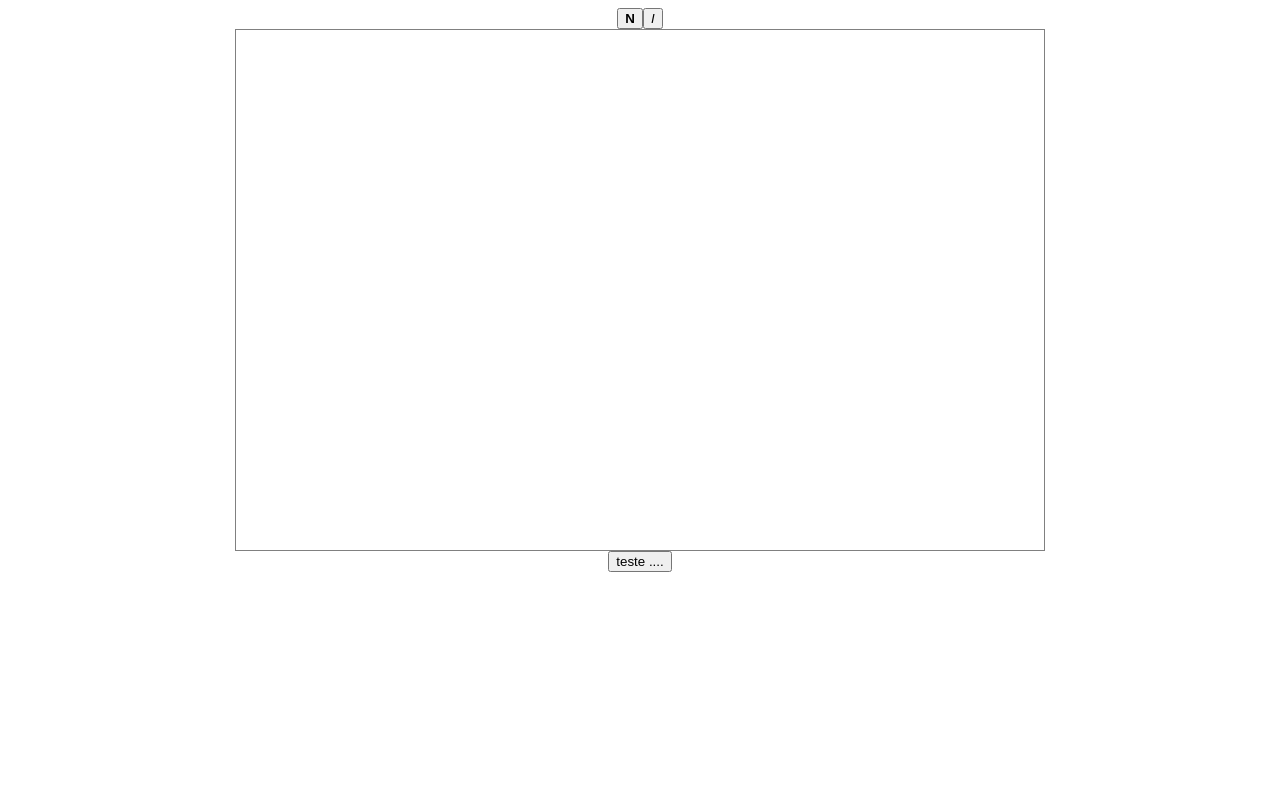
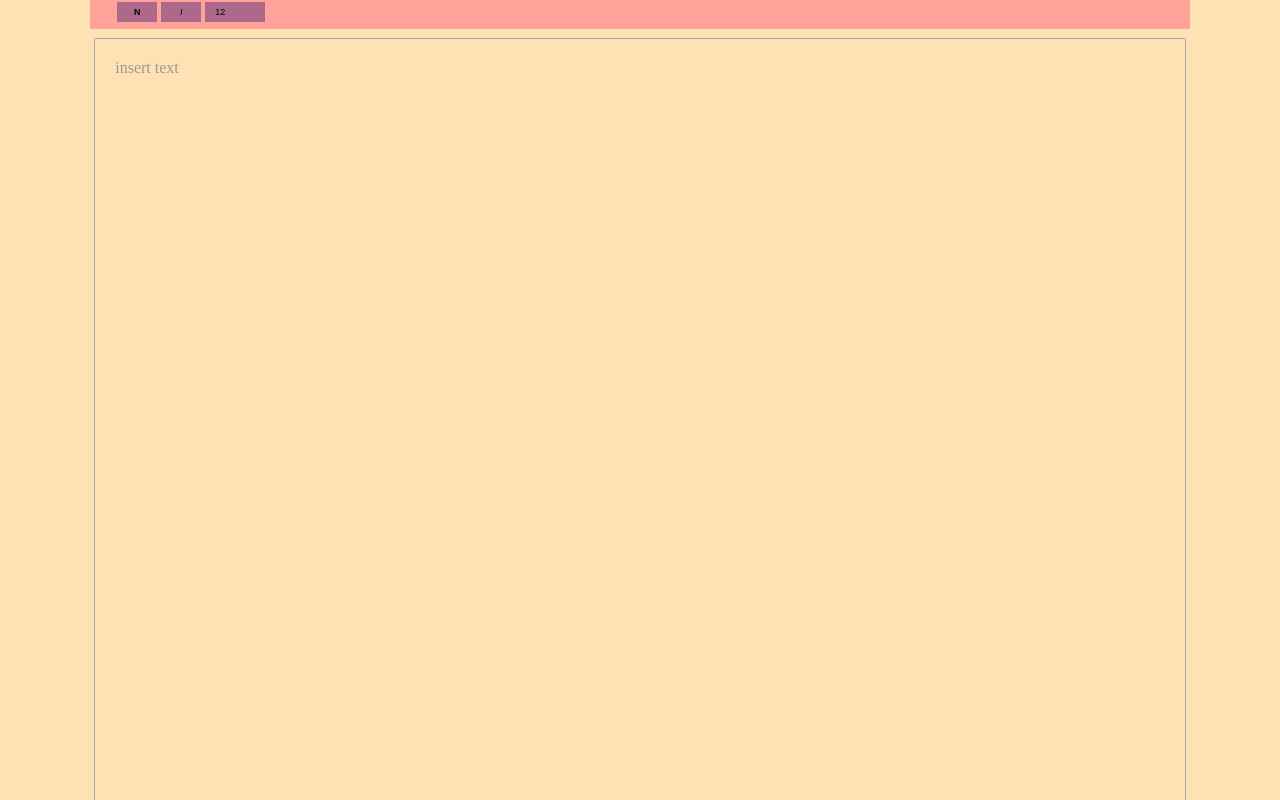
Before and after one commit to jecrs687/rich-text-editor, a React (Create React App) app: page / in a window 1280 px wide. Shown: the top 800 px of the page. Built offline with nearby package versions, Linux system fonts and the light colour scheme.

Commit message:
design update

```diff
--- a/src/App.css
+++ b/src/App.css
@@ -1,3 +1,18 @@
+
+:root::-webkit-scrollbar{
+  width: 0.4rem;
+}
+
+:root::-webkit-scrollbar-thumb{
+  background-color:#562349;
+}
+:root::-webkit-scrollbar-track{
+  background-color: #ad6989;
+}
+:root{
+  background-color: #fee2b3;
+
+}
 .App{
   display: flex;
   align-items: center;
@@ -5,8 +20,95 @@
   flex-direction: column;
 }
 .box-text{
-  height: 60vh;
-  width: 60vw;
-  border: gray 0.6px solid;
+  outline: none;
+  height: 280vh;
+  color:#999;
+  width: 82vw;
+  margin-top: 30px;
+  border: #aaa 0.5px solid;
+  border-radius: 2px;
   padding: 20px;
 }
+.box-text[placeholder]:empty:before {
+  content: attr(placeholder);
+  color: #999;
+}
+
+.top{
+  position: absolute;
+  background-color: #ffa299;
+  width: 82vw;
+  top:-5px;
+  transition-duration: 500ms;
+  padding: 5px;
+  padding-left: 25px;
+  padding-right: 25px;
+
+}
+.top:hover{
+
+  top:0;
+  transition-duration: 500ms;
+
+}
+.top button{
+  outline: none;
+  background-color:#ad6989;
+  border: 0.5px;
+  margin: 2px;
+  padding: 5px;
+  align-items: center;
+  justify-content: center;
+  padding-left: 10px;
+  padding-right: 10px;
+  min-width: 40px;
+  font-size: xx-small;
+  transition-duration: 500ms;
+}
+.top:hover button{
+  background-color:#ad6989;
+  border: 0.5px;
+  margin: 2px;
+  padding: 5px;
+  padding-left: 10px;
+  padding-right: 10px;
+  min-width: 40px;
+  font-size: larger;
+  transition-duration: 500ms;
+}
+
+.top:hover button:hover{
+  background-color:#562349;
+  cursor: pointer;
+}
+.top:hover button:active{
+  margin:1px solid #562349;
+}
+.top input{
+  outline: none;
+  background-color:#ad6989;
+  border: 0.5px;
+  margin: 2px;
+  padding: 5px;
+  align-items: center;
+  justify-content: center;
+  padding-left: 10px;
+  padding-right: 10px;
+  min-width: 40px;
+  max-width: 25px;
+
+  font-size: xx-small;
+  transition-duration: 500ms;
+}
+.top:hover input{
+  background-color:#ad6989;
+  border: 0.5px;
+  margin: 2px;
+  padding: 5px;
+  padding-left: 10px;
+  padding-right: 10px;
+  min-width: 40px;
+  max-width: 25px;
+  font-size: larger;
+  transition-duration: 500ms;
+}
--- a/src/App.js
+++ b/src/App.js
@@ -2,10 +2,8 @@ import React,{useState, useEffect, useRef} from 'react';
 import './App.css';
 
 function App() {
-  const [text, setText]          = useState('');
-  const [text2, setText2]        = useState('');
+  const [text, setText]          = useState({});
   const boxText                  = useRef()
-  const [textDiv, setTextDiv]    = useState('');
 
   const [selected, setSelected]  = useState({
       "start": 0,
@@ -14,9 +12,8 @@ function App() {
 
   document.onselectionchange = () => {
 
-   var start = document.getSelection().anchorOffset - document.getSelection().extentOffset>0?document.getSelection().extentOffset:document.getSelection().anchorOffset
-   var end   = document.getSelection().extentOffset - document.getSelection().anchorOffset>0?document.getSelection().extentOffset:document.getSelection().anchorOffset
-
+   var start = window.getSelection().anchorOffset - document.getSelection().extentOffset>0?document.getSelection().extentOffset:document.getSelection().anchorOffset
+   var end   = window.getSelection().extentOffset - document.getSelection().anchorOffset>0?document.getSelection().extentOffset:document.getSelection().anchorOffset
     setSelected({
       "start":start,
       "end"  :end,
@@ -24,38 +21,27 @@ function App() {
     })  };
 
     useEffect(()=>{
-      boxText.current.innerHTML = text
-      console.log(boxText.current.innerHTML)
-    },[text])
+      // boxText.getSelection()
+    },[])
 
 // main code
   return (
     <div className="App">
-      <div>
-        <button onClick={
-          ()=>{
-
-            var temp = textDiv.slice(0, selected.start)+ '<strong>' + textDiv.slice(selected.start, selected.end) + '</strong>' +  textDiv.slice(selected.end, textDiv.length);
-
-            setText(temp)
-          }
-        }><strong>N</strong></button>
-                <button onClick={
-          ()=>{
-            var temp = textDiv.slice(0, selected.start)+ '<i>' + textDiv.slice(selected.start, selected.end) + '</i>' +  textDiv.slice(selected.end, textDiv.length);
-            setText(temp)
-          }
-        }><i>I</i></button>
+      <div className="top">
+        <button><strong>N</strong></button>
+        <button><i>I</i></button>
+        <input type="text" placeholder="size" defaultValue="12"></input>
       </div>
       <div
-      className='box-text'
-      contentEditable
-      ref={boxText}
-      children={text}
-      suppressContentEditableWarning
-      onInput={(value)=>{setTextDiv(value.currentTarget.textContent)}}
-        />
-      <button onClick={()=>{console.log()}}>teste ....</button>
+          className='box-text'
+          placeholder="insert text"
+          contentEditable
+          ref={boxText}
+          onSelectCapture={(value)=>{console.log(selected)}}
+          // onInput={()=>{console.log(boxText.current.childNodes)}}
+          suppressContentEditableWarning
+      />
+      <button>teste ....</button>
     </div>
   );
 // end main code
```
